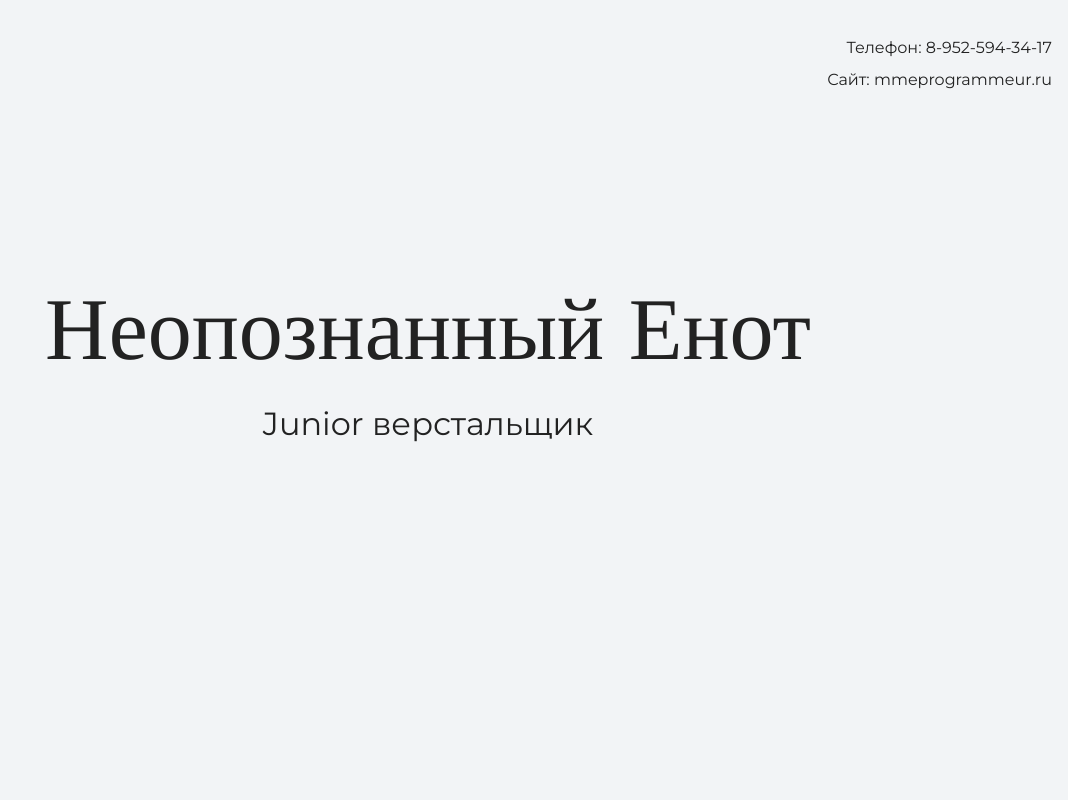
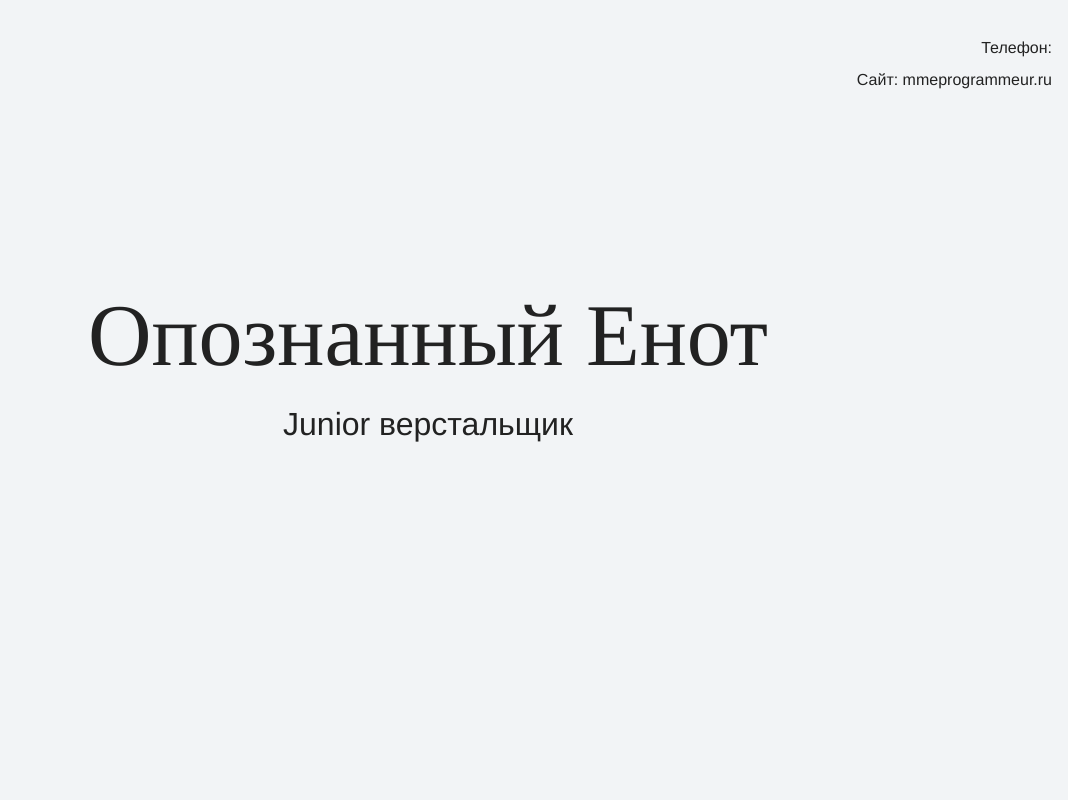
Before and after one commit to leetaeyang30/warehouse13, a plain HTML site: page index.html in a window 1280 px wide. Shown: the top 800 px of the page, without its empty margins (212-1280 px from the left). Drawn offline with nearby package versions, Linux system fonts and the light colour scheme.

Commit message:
Меняет текст на главной странице

```diff
--- a/index.html
+++ b/index.html
@@ -3,21 +3,21 @@
   <head>
     <meta charset="UTF-8">
     <link rel="stylesheet" href="style.css">
-    <link href="https://fonts.googleapis.com/css?family=Montserrat:400,500,700|Old+Standard+TT&display=swap&subset=cyrillic" rel="stylesheet">
+<!--    <link href="https://fonts.googleapis.com/css?family=Montserrat:400,500,700|Old+Standard+TT&display=swap&subset=cyrillic" rel="stylesheet">-->
     <title>Портфолио Junior верстальщика</title>
   </head>
 
   <body>
     <header class="page-header">
         <div class="container">
-      Телефон: 8-952-594-34-17<br>
+      Телефон:<br>
       Сайт: mmeprogrammeur.ru
         </div>
     </header>
 
     <section class="hero-image">
         <div class="container">
-      <h1 class="heading">Неопознанный Енот</h1>
+      <h1 class="heading">Oпознанный Енот</h1>
       <p>Junior верстальщик</p>
         </div>
     </section>
```
